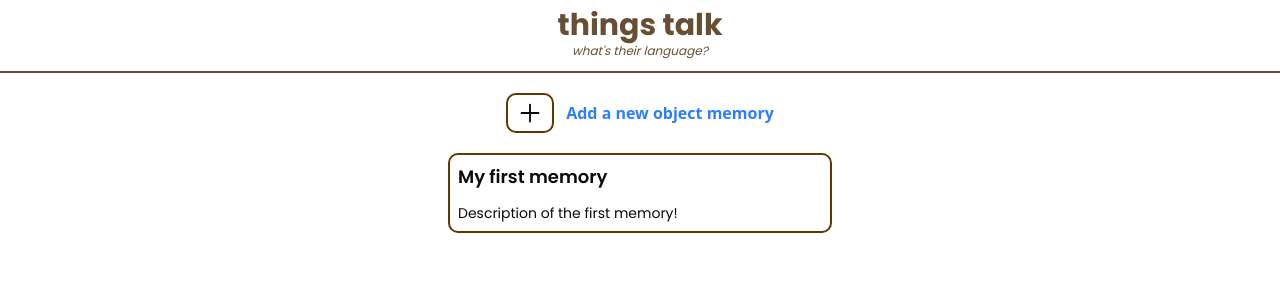
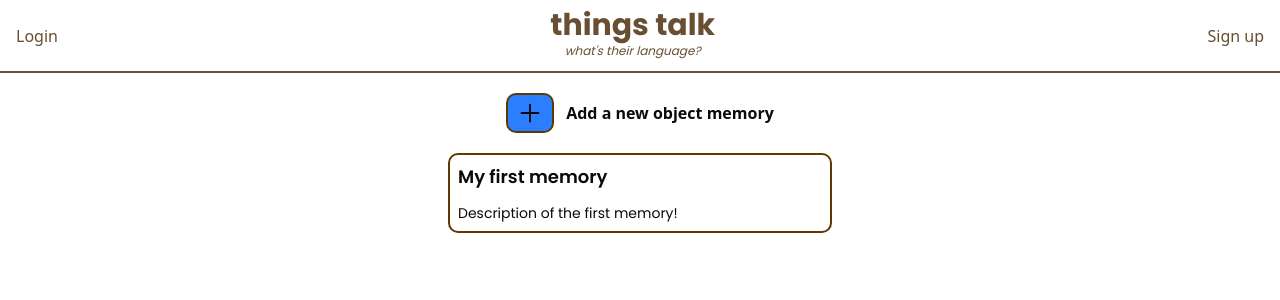
Before and after one commit to leonjretr/pit-stop, a Next.js app: page / in a window 1280 px wide. Shown: the top 300 px of the page. Built offline with nearby package versions, Linux system fonts and the light colour scheme.

Commit message:
Added: new pages, AddMemoryButton.tsx

```diff
--- a/src/app/add/page.tsx
+++ b/src/app/add/page.tsx
@@ -1,6 +1,5 @@
 import React from 'react';
-import {IoAdd} from "react-icons/io5";
-import {motion} from "motion/react";
+
 
 const Page = () => {
     return (
--- a/src/components/buttons/AddMemoryButton.tsx
+++ b/src/components/buttons/AddMemoryButton.tsx
@@ -3,25 +3,28 @@ import React from 'react';
 import {motion} from "motion/react";
 import {IoAdd} from "react-icons/io5";
 import {HoverCard, HoverCardContent, HoverCardTrigger} from "@/components/ui/hover-card";
+import Link from "next/link";
 
 const AddMemoryButton = () => {
         return (
             <div className={"flex items-center gap-x-3"}>
-                <motion.button
-                    whileHover={{scale: 1.1}}
-                    whileTap={{scale: 0.95}}
-                    className={"flex items-center  justify-center w-12 cursor-pointer h-10 border-2 border-brand-walnut rounded-lg"}>
-                    <IoAdd className={"text-3xl"}/>
-                </motion.button>
+                <Link href={"/add"} className={"font-semibold"}>
+                    <motion.button
+                        whileHover={{scale: 1.1}}
+                        whileTap={{scale: 0.95}}
+                        className={"flex items-center bg-blue-500 hover:bg-blue-700 justify-center w-12 cursor-pointer h-10 border-2 border-brand-walnut rounded-lg"}>
+                        <IoAdd className={"text-3xl"}/>
+                    </motion.button>
+                </Link>
                 <HoverCard>
                     <HoverCardTrigger asChild>
-                        <div className={"font-semibold text-blue-500"}>
+                        <div className={"font-semibold"}>
                             Add a new object memory
                         </div>
                     </HoverCardTrigger>
                     <HoverCardContent>
                         <div className={"flex flex-col font-poppins"}>
-                            <div className={"font-bold text-md "}>
+                            <div className={"font-bold text-md"}>
                                 Adding a new memory
                             </div>
                             <div className={"text-sm"}>
--- a/src/components/header/Header.tsx
+++ b/src/components/header/Header.tsx
@@ -4,7 +4,10 @@ const Header = () => {
 
     return (
         <div
-            className={"flex justify-center w-full p-4 bg-white text-brand-coffee border-b-2 border-solid border-brand-coffee"}>
+            className={"flex justify-between items-center w-full p-4 bg-white text-brand-coffee border-b-2 border-solid border-brand-coffee"}>
+            <div>
+                Login
+            </div>
             <div>
                 <button
                     className={"cursor-pointer justify-self-center"}>
@@ -18,6 +21,9 @@ const Header = () => {
                     </div>
                 </button>
             </div>
+            <div>
+                Sign up
+            </div>
         </div>
     );
 };
```
